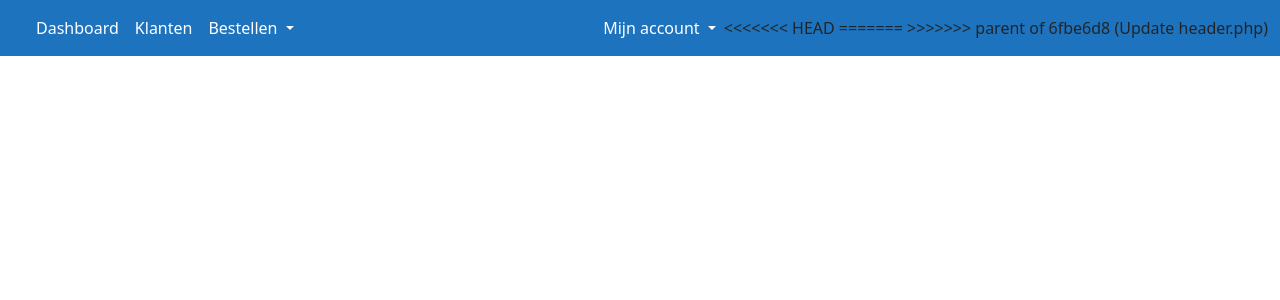
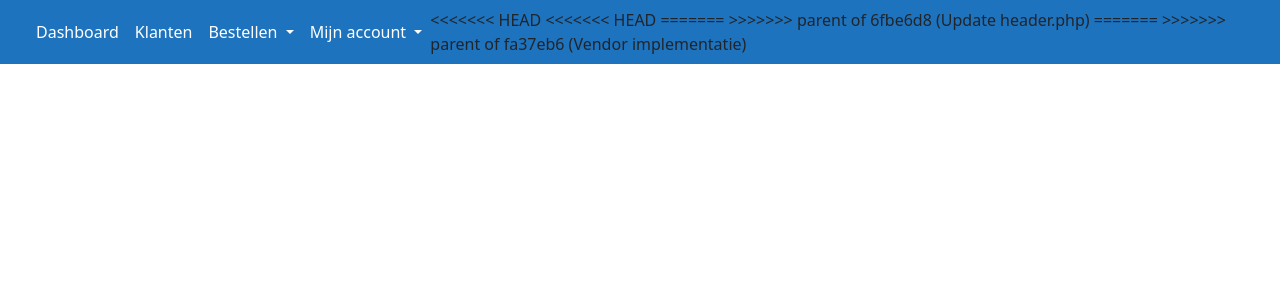
Before and after one commit to SeguiloNL/SeguiloConnect, a PHP site: template views/header.php in a window 1280 px wide. Shown: the top 300 px of the page. Run offline with PHP 8.4, Linux system fonts and the light colour scheme; the template is opened without the code that fills it, so the values that code supplies are empty.

Commit message:
Update header.php

```diff
--- a/views/header.php
+++ b/views/header.php
@@ -149,6 +149,7 @@ try {
     </div>
     <?php endif; ?>
 <<<<<<< HEAD
+<<<<<<< HEAD
 =======
     <?php if (has_role('Super-admin')): ?>
 <li class="nav-item">
@@ -156,6 +157,8 @@ try {
 </li>
 <?php endif; ?>
 >>>>>>> parent of 6fbe6d8 (Update header.php)
+=======
+>>>>>>> parent of fa37eb6 (Vendor implementatie)
   </div>
 </nav>
 
```
